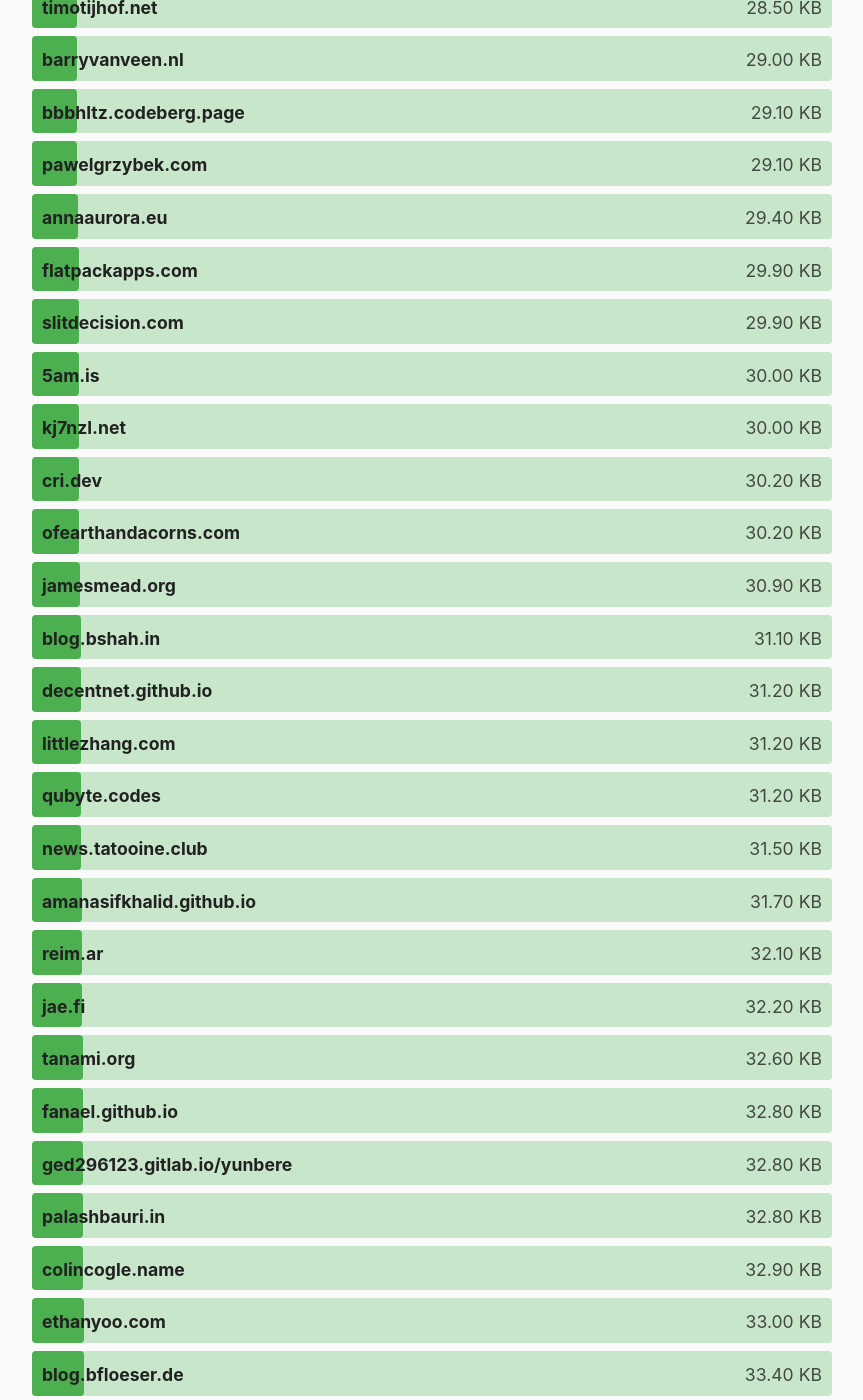
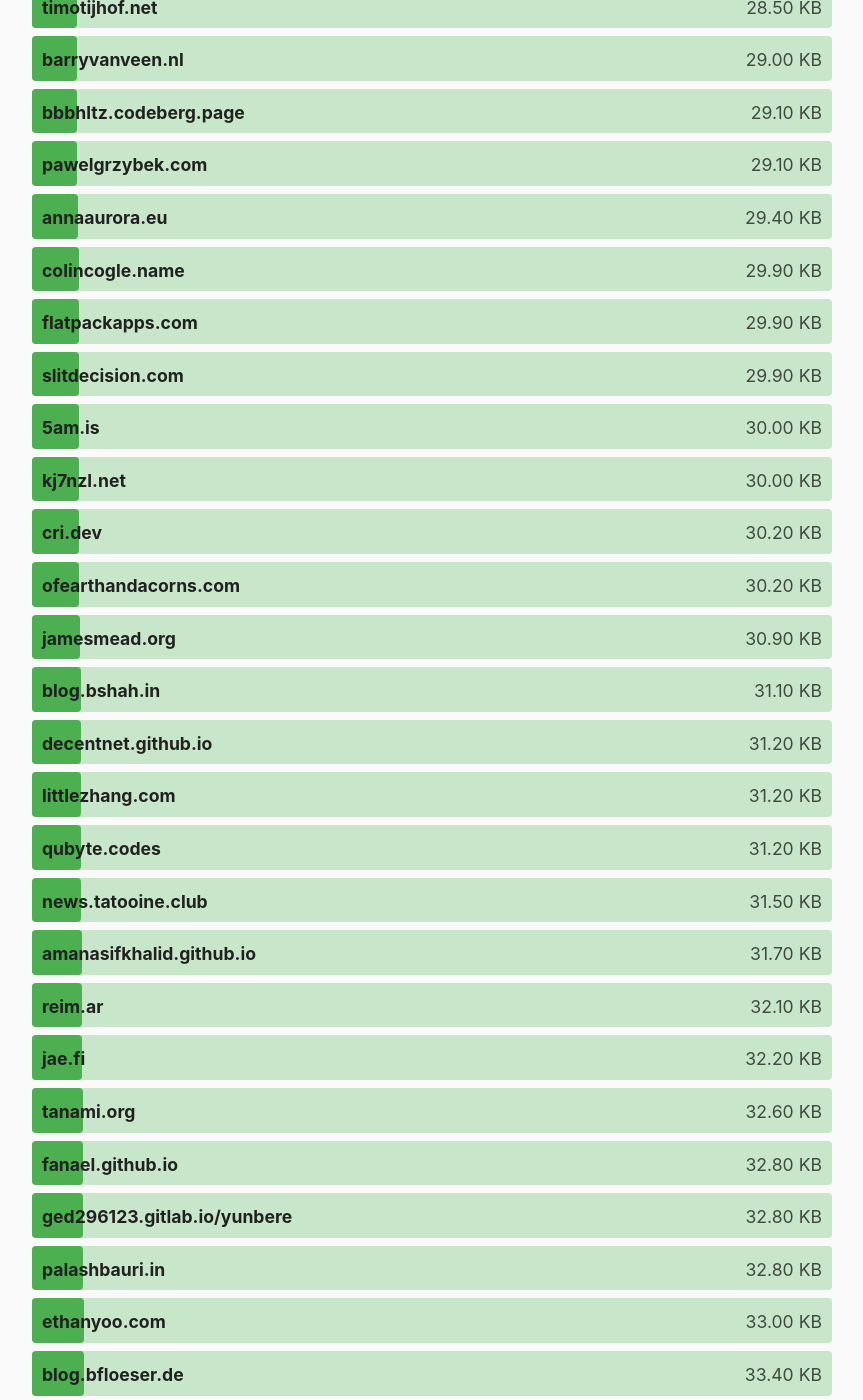
Before and after one commit to kevquirk/512kb.club, a Jekyll site: the page built from index.md, in a window 1280 px wide and 1400 px high, scrolled down 10475 px. Shown: the whole window, without its empty margins (208-1071 px from the left). Built offline with Jekyll 4.4.1, drawn with Linux system fonts in a browser that asks for light colours.

Commit message:
Update reported size of colincogle.name
I made my homepage 3 KB smaller.  You can view the proof here:
https://gtmetrix.com/reports/colincogle.name/itXcMoLu/

The size and date have been updated in the sites.yml file.

```diff
--- a/_data/sites.yml
+++ b/_data/sites.yml
@@ -700,8 +700,8 @@
 
 - domain: colincogle.name
   url: https://colincogle.name/
-  size: 32.9
-  last_checked: 2023-05-19
+  size: 29.9
+  last_checked: 2023-07-07
 
 - domain: conorknowles.com
   url: https://conorknowles.com/
```
